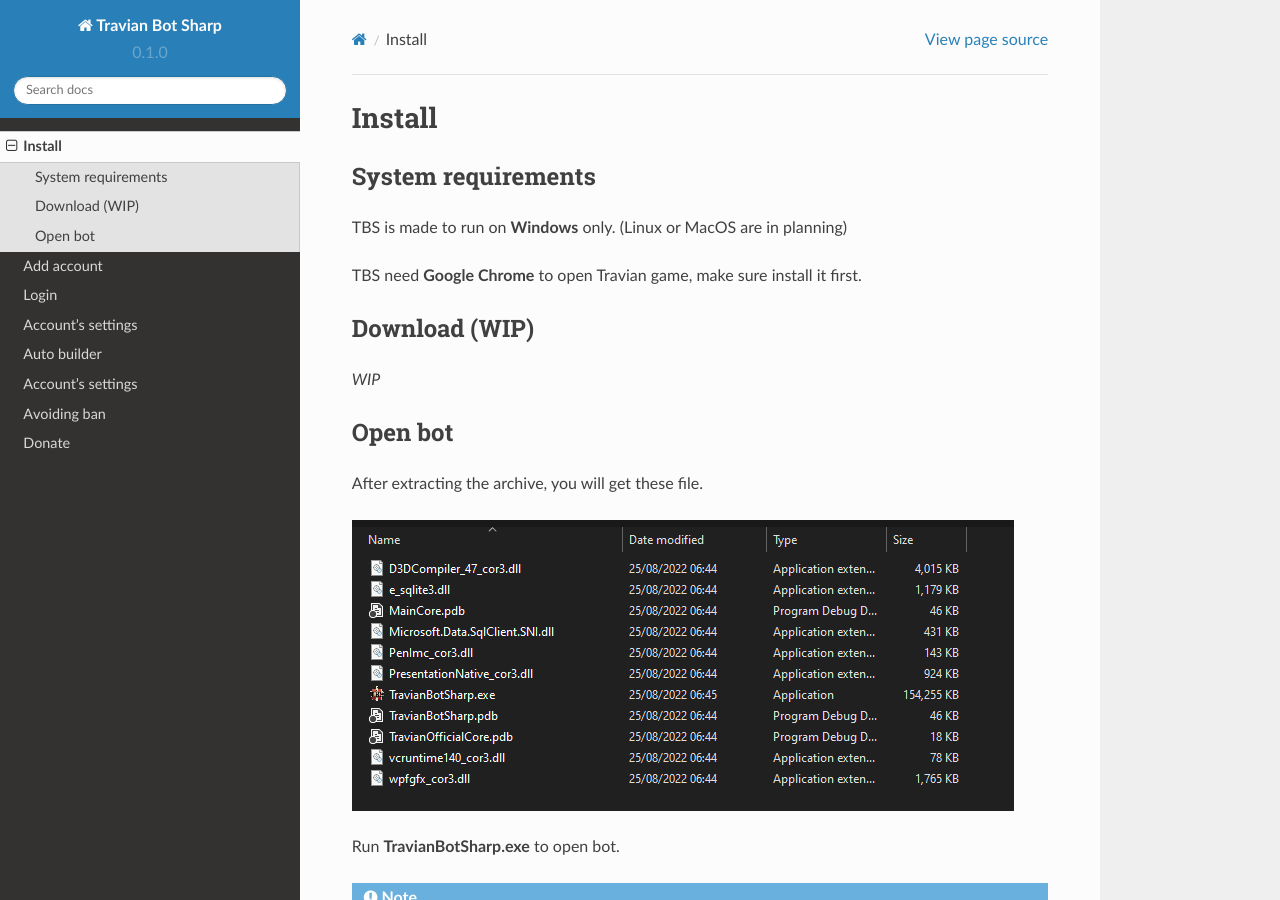
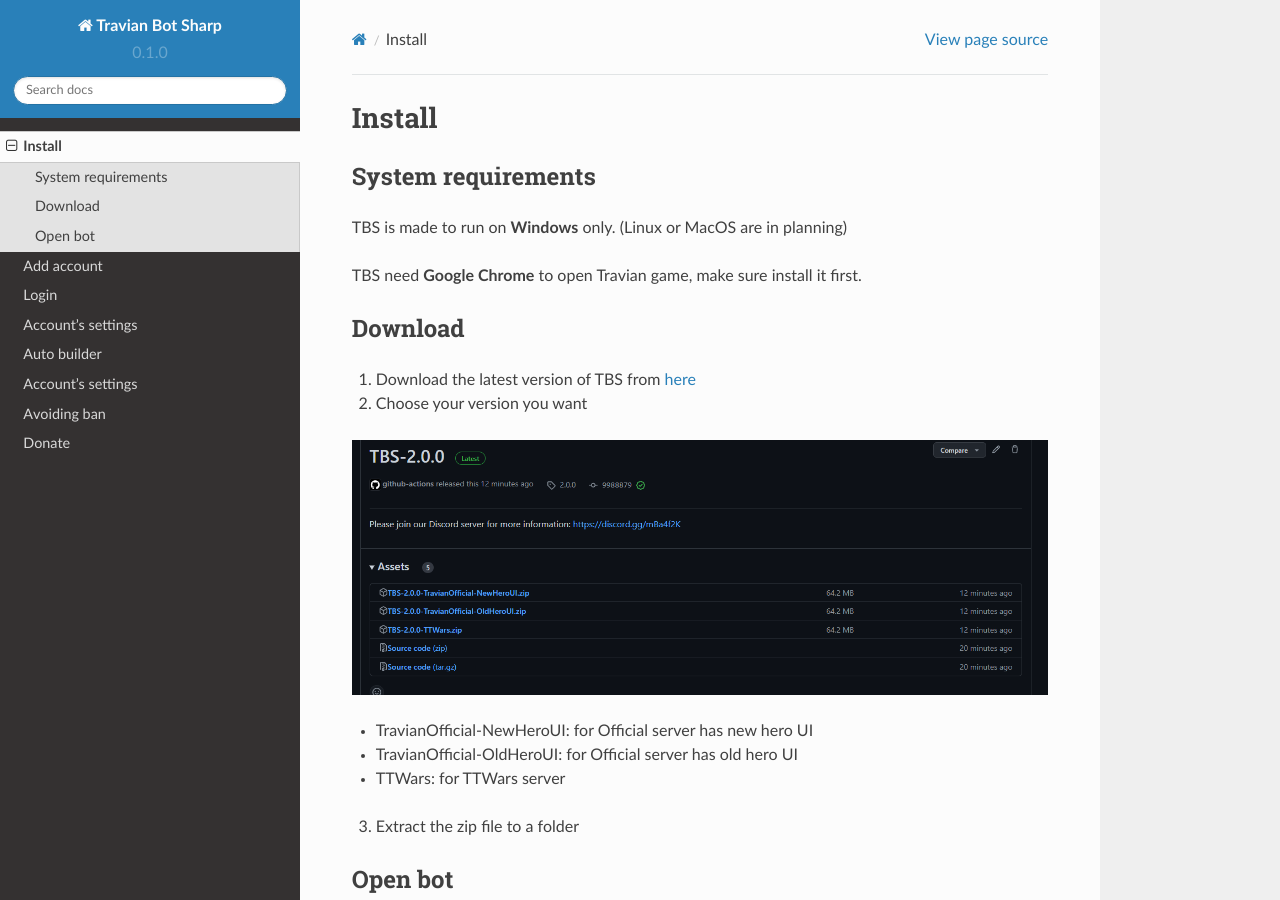
Before and after one commit to vinaghost/TBS-Docs, a Sphinx documentation site: the page built from docs/source/install.rst, in a window 1280 px wide and 900 px high. Built offline with Sphinx 7.4.7 and the Read the Docs theme 2.0.0, drawn with Linux system fonts in a browser that asks for light colours.

Commit message:
complete install

```diff
--- a/docs/source/install.rst
+++ b/docs/source/install.rst
@@ -8,10 +8,19 @@
 
 TBS need **Google Chrome** to open Travian game, make sure install it first.
 
-Download (WIP)
+Download
 --------------
 
-*WIP*
+1. Download the latest version of TBS from `here <https://github.com/Erol444/TravianBotSharp/releases/latest>`_
+2. Choose your version you want
+
+.. image:: img/install/03_filedownload.png
+
+* TravianOfficial-NewHeroUI: for Official server has new hero UI
+* TravianOfficial-OldHeroUI: for Official server has old hero UI
+* TTWars: for TTWars server
+
+3. Extract the zip file to a folder
 
 Open bot
 --------
```
Also changed, not shown: docs/source/img/install/03_filedownload.png (added).
